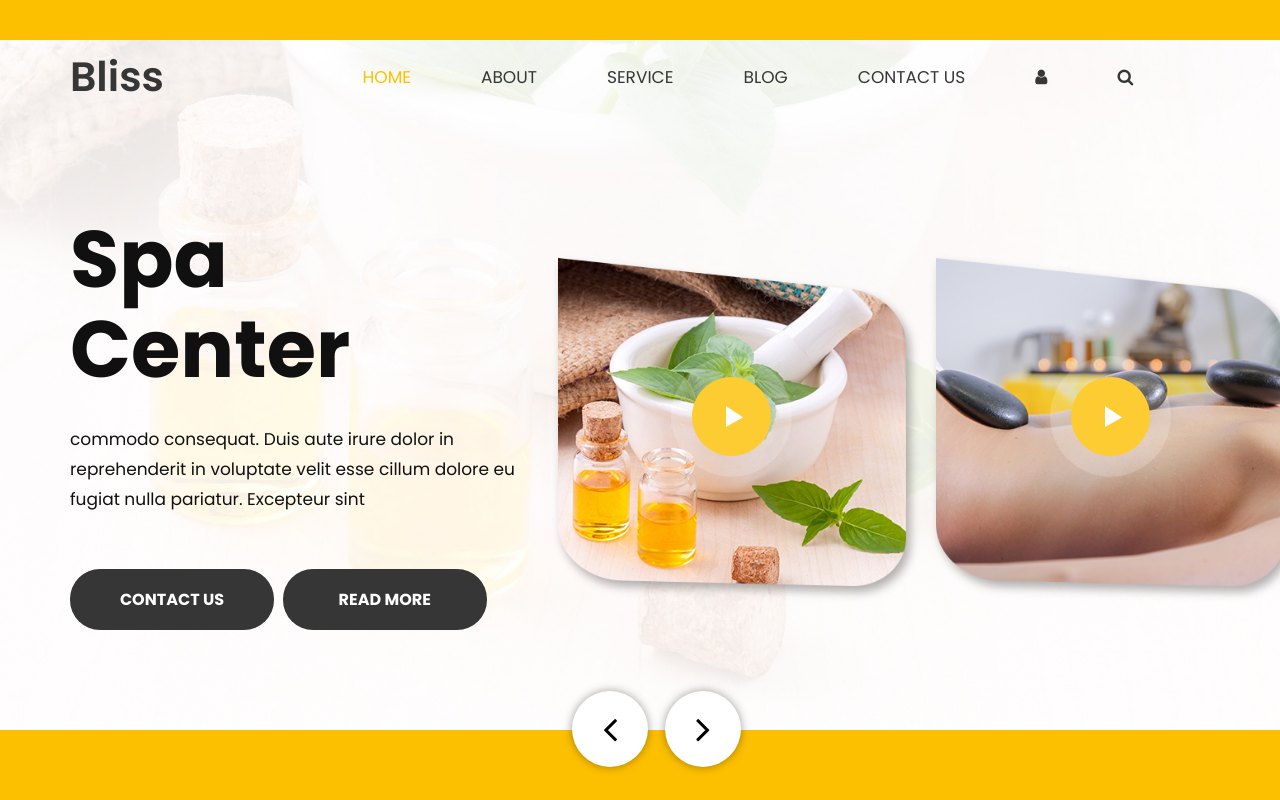
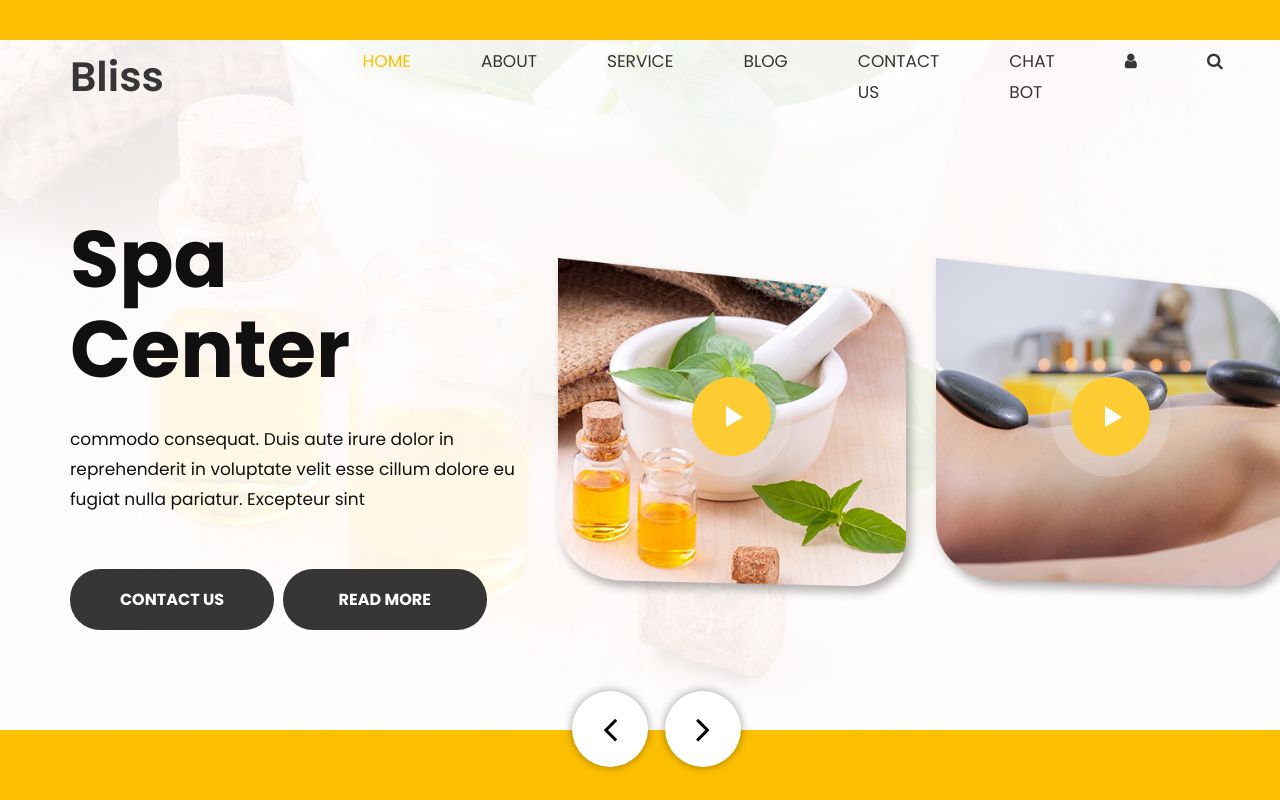
Before and after one commit to Srivaishnavi03/Project03, a plain HTML site: page index.html in a window 1280 px wide. Shown: the top 800 px of the page. Drawn offline with nearby package versions, Linux system fonts and the light colour scheme.

Commit message:
Update index.html

```diff
--- a/index.html
+++ b/index.html
@@ -54,6 +54,7 @@
                               <li><a href="service.html">Service</a></li>
                               <li><a href="blog.html">Blog</a></li>
                               <li><a href="contact.html">Contact us</a></li>
+                              <li><a href="healthbot.html">Chat Bot</a></li>
                               <li class="d_none"><a href="Javascript:void(0)"><i class="fa fa-user" aria-hidden="true"></i></a></li>
                               <li class="d_none"><a href="Javascript:void(0)"><i class="fa fa-search" aria-hidden="true"></i></a></li>
                            </ul>
```
